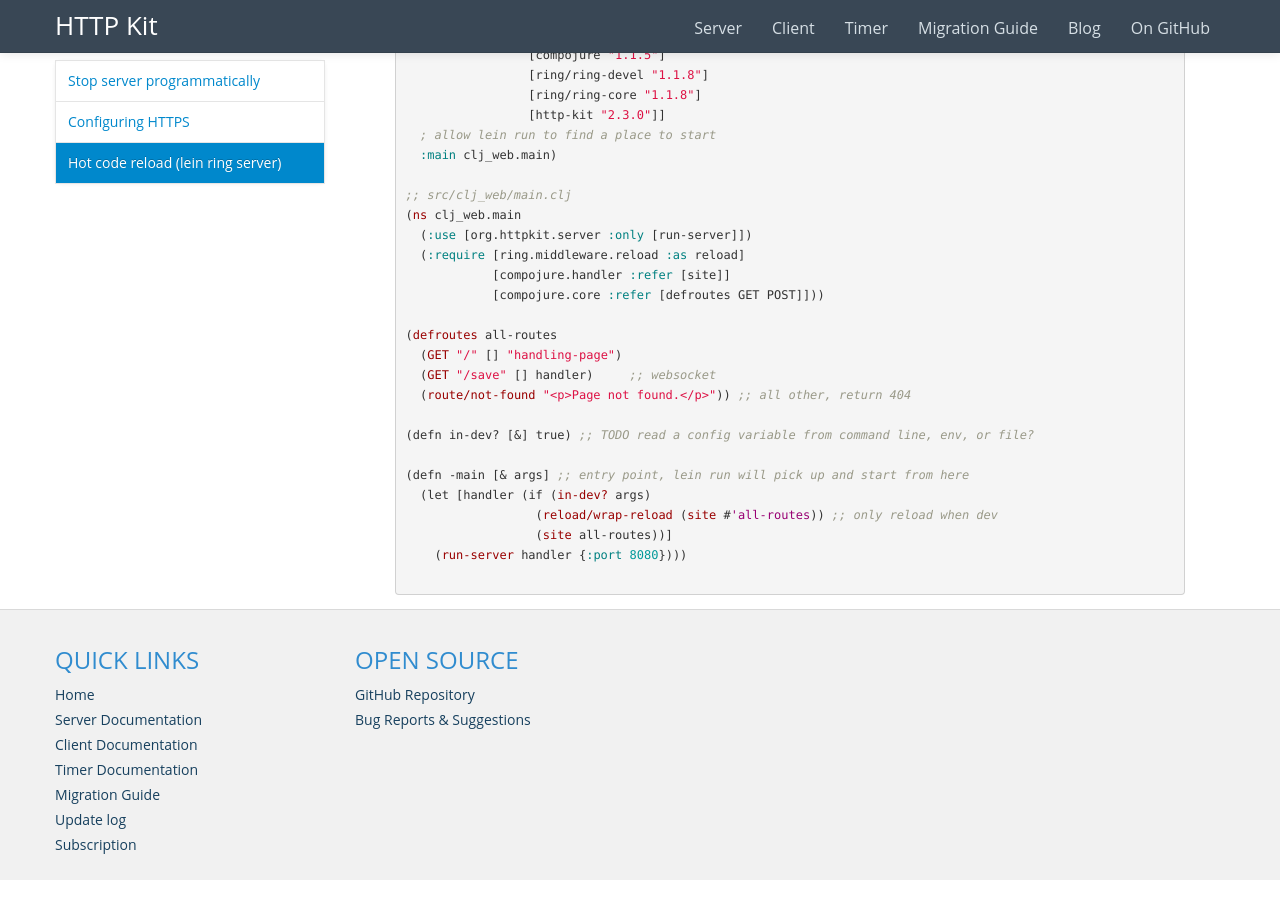
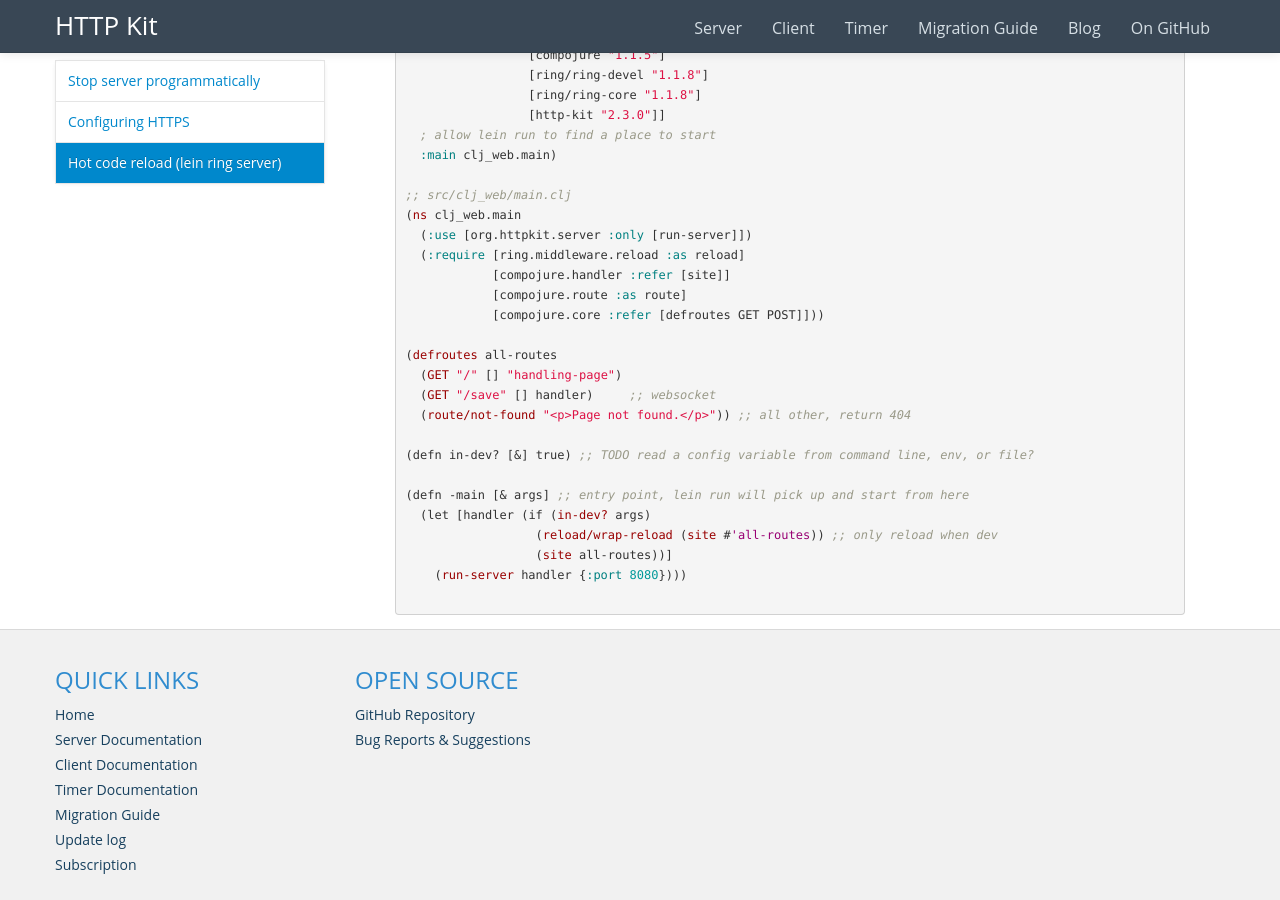
Before and after one commit to http-kit/http-kit.github.com, a Jekyll site: the page built from migration.html, in a window 1280 px wide and 900 px high, scrolled down 1314 px. Built offline with Jekyll 4.4.1, drawn with Linux system fonts in a browser that asks for light colours; nearby versions of some CDN libraries; library files that are not in the unit come from our copies.

Commit message:
Fix hot code reload example

```diff
--- a/migration.html
+++ b/migration.html
@@ -75,6 +75,7 @@ lein run # start a server in :8080, hot code reload
   (:use [org.httpkit.server :only [run-server]])
   (:require [ring.middleware.reload :as reload]
             [compojure.handler :refer [site]]
+            [compojure.route :as route]
             [compojure.core :refer [defroutes GET POST]]))
 
 (defroutes all-routes
```
